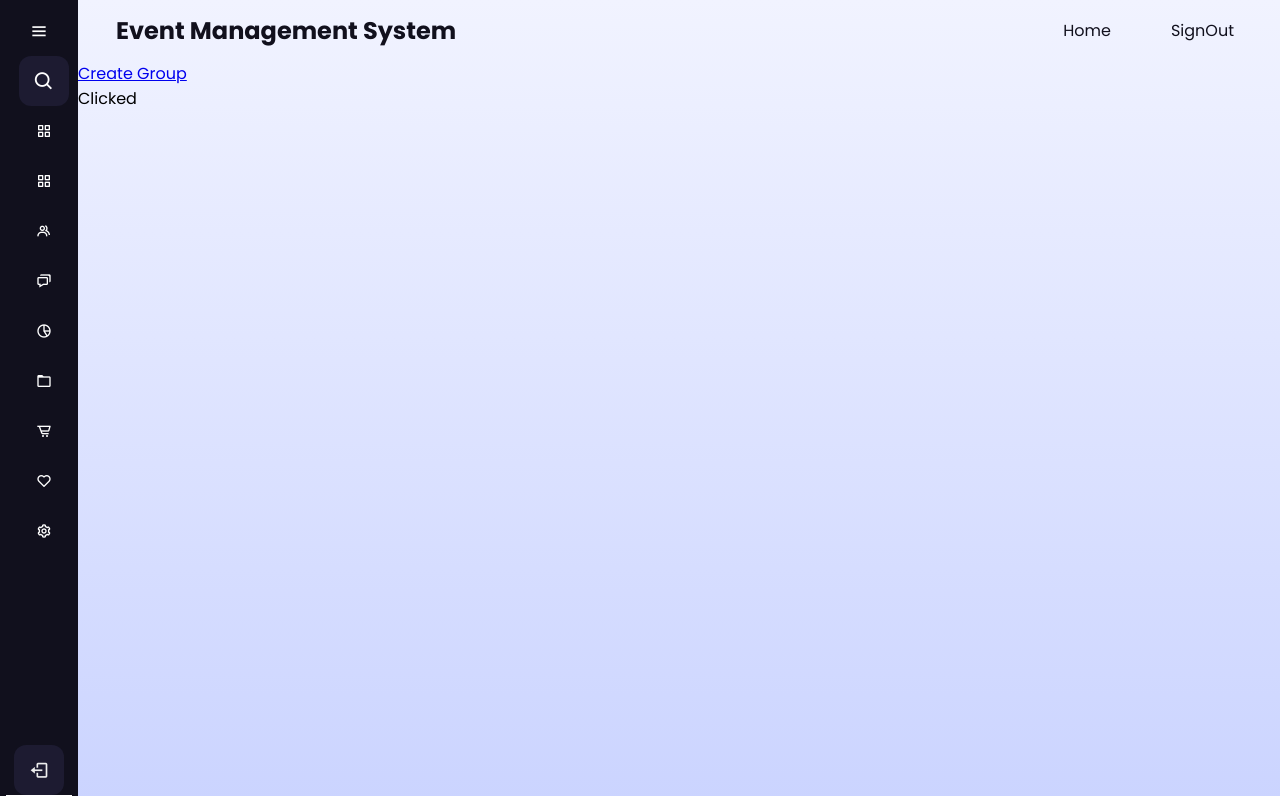
After one commit to laksh0820/Collaborative-Calendar-for-Event-Scheduling, a Flask app: page /create_group in a window 1280 px wide. The commit adds this page. Shown: the top 796 px of the page. Run offline with Flask 3, Linux system fonts and the light colour scheme; a user stored in the database is signed in.

Commit message:
Updates creation of group

```diff
--- a/Project/routes.py
+++ b/Project/routes.py
@@ -63,12 +63,27 @@ def signout():
     flash("Logged out Successfully",'success')
     return redirect(url_for('signin'))
 
+@app.route('/dashboard')
+@login_required
+def dashboard():
+    return render_template("dashboard.html")
+
+
+@app.route('/create_group')
+@login_required
+def create_group():
+    form = GroupForm()
+    if form.validate_on_submit():
+        pass
+    return render_template('dashboard.html',form=form,createGroup=True)
+
 # Define the path to the events.json file
 EVENTS_FILE = os.path.join(os.path.dirname(__file__), 'events.json')
 
 @app.route('/')
 def base():
     return render_template("base.html")
+
 
 @app.route('/calendar')
 def get_calendar():
--- a/Project/templates/base.html
+++ b/Project/templates/base.html
@@ -36,7 +36,7 @@
             <span class="tooltip">Calendar</span>
           </li>
           <li>
-            <a href="#">
+            <a href="{{ url_for('dashboard')}} ">
               <i class="bx bx-grid-alt"></i>
               <span class="links_name">Dashboard</span>
             </a>
--- /dev/null
+++ b/Project/templates/dashboard.html
@@ -0,0 +1,9 @@
+{% extends 'base.html' %}
+
+{% block content %}
+    <a href="{{ url_for('create_group') }}">Create Group</a>
+
+    {% if createGroup %}
+    <p>Clicked</p>
+    {% endif %}
+{% endblock %}
```
